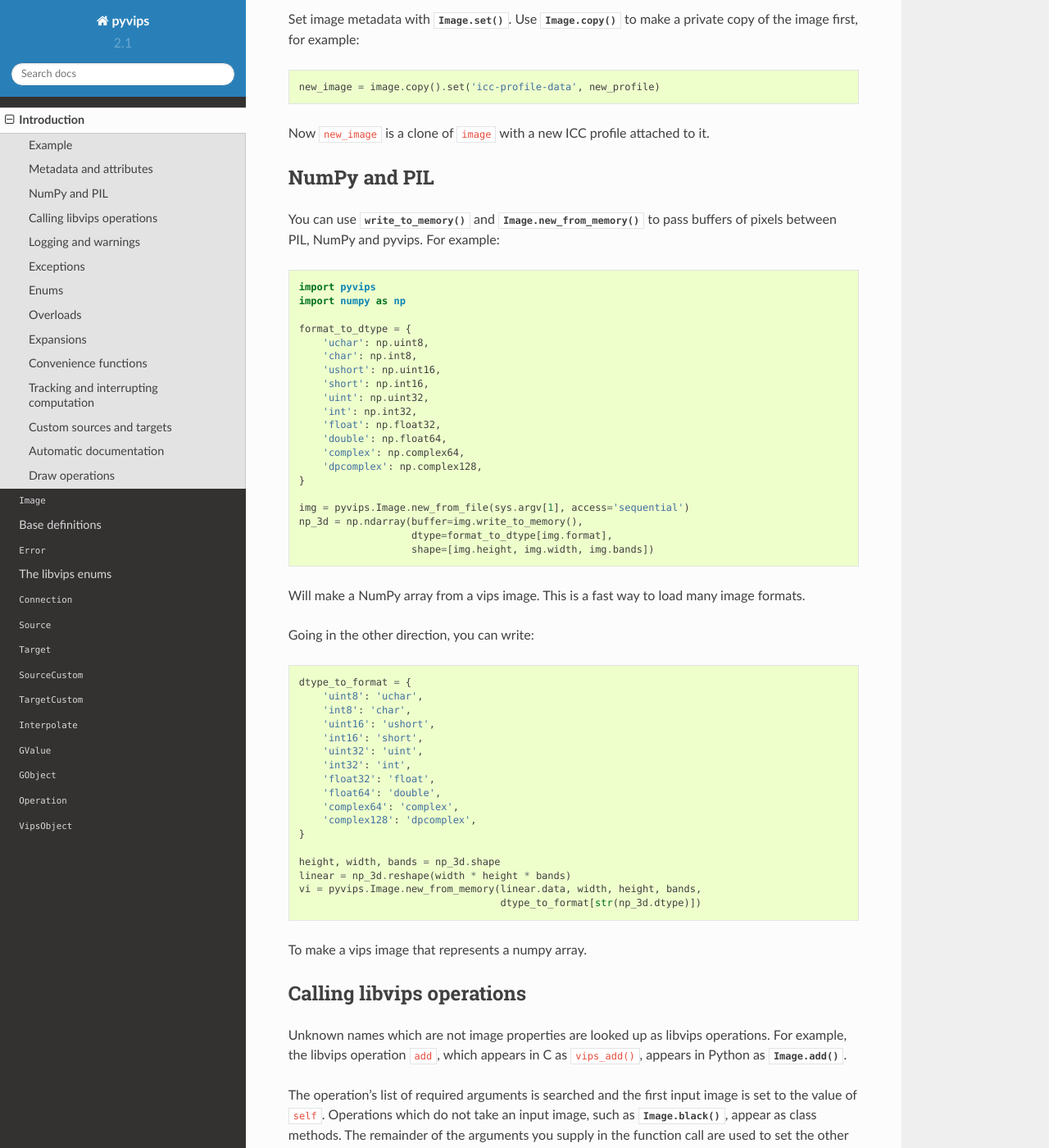
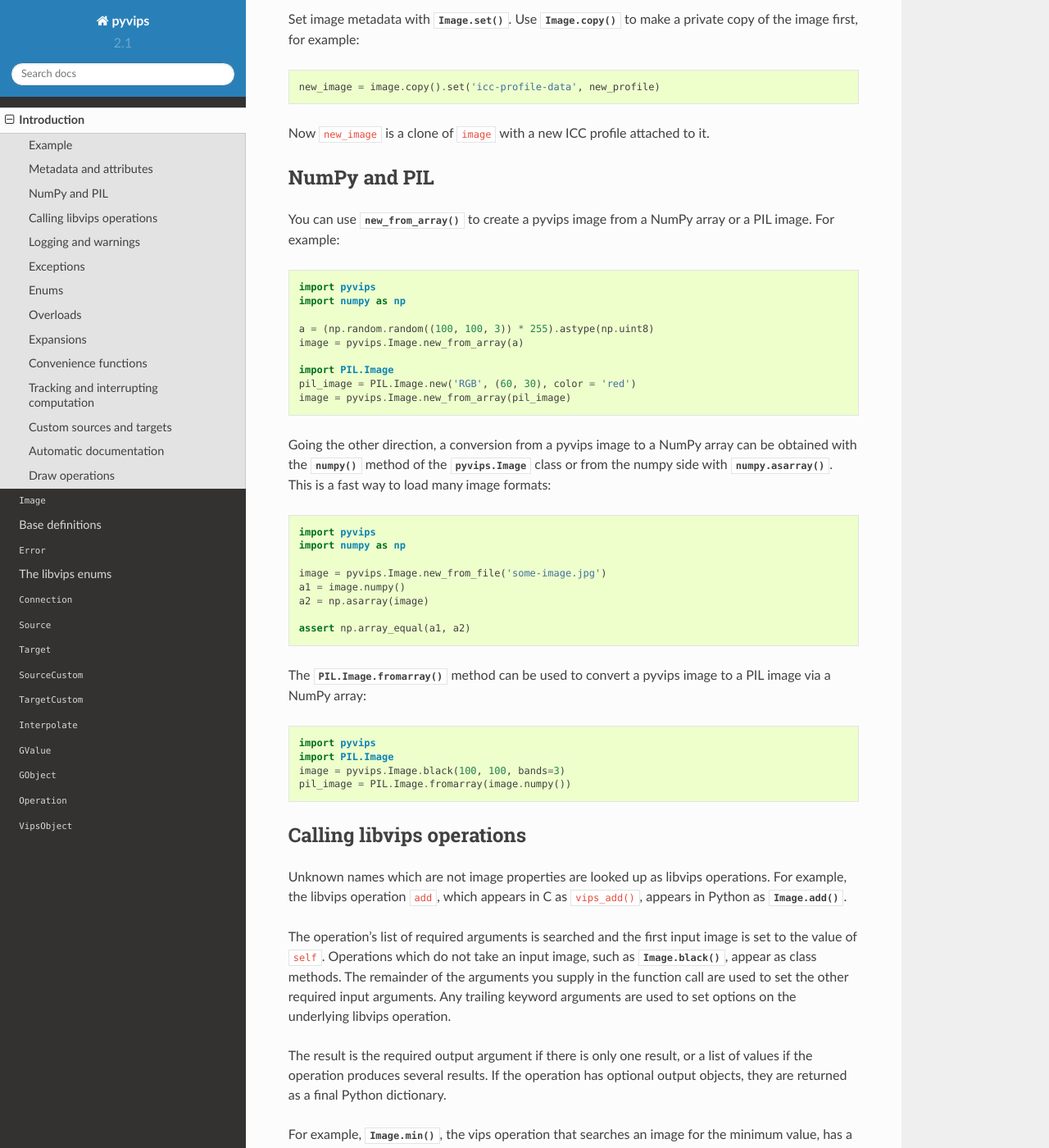
Before and after one commit to libvips/pyvips, a Sphinx documentation site: the page built from doc/intro.rst, in a window 1280 px wide and 1400 px high, scrolled down 2586 px. Shown: the whole window at 82% size. Built offline with Sphinx 7.4.7 and the Read the Docs theme 2.0.0, drawn with Linux system fonts in a browser that asks for light colours; some of the changed text lies outside the part shown.

Commit message:
Update for numpy/PIL: intro docs and example

```diff
--- a/doc/intro.rst
+++ b/doc/intro.rst
@@ -18,10 +18,10 @@ and saves it back to disc again::
 
     image = pyvips.Image.new_from_file('some-image.jpg', access='sequential')
     image *= [1, 2, 1]
-    mask = pyvips.Image.new_from_array([[-1, -1, -1],
-                                        [-1, 16, -1],
-                                        [-1, -1, -1]
-                                       ], scale=8)
+    mask = pyvips.Image.new_from_list([[-1, -1, -1],
+                                       [-1, 16, -1],
+                                       [-1, -1, -1]
+                                      ], scale=8)
     image = image.conv(mask, precision='integer')
     image.write_to_file('x.jpg')
 
@@ -61,13 +61,13 @@ entire images just as you would with single numbers.
 
 Next we have::
 
-    mask = pyvips.Image.new_from_array([[-1, -1, -1],
-                                        [-1, 16, -1],
-                                        [-1, -1, -1]
-                                       ], scale = 8)
+    mask = pyvips.Image.new_from_list([[-1, -1, -1],
+                                       [-1, 16, -1],
+                                       [-1, -1, -1]
+                                      ], scale = 8)
     image = image.conv(mask, precision = 'integer')
 
-:meth:`.new_from_array` creates an image from an array constant. The
+:meth:`.new_from_list` creates an image from a list of lists. The
 scale is the amount to divide the image by after integer convolution.
 
 See the libvips API docs for ``vips_conv()`` (the operation
@@ -127,54 +127,41 @@ it.
 NumPy and PIL
 -------------
 
-You can use :meth:`.write_to_memory` and :meth:`.Image.new_from_memory` to pass
-buffers of pixels between PIL, NumPy and pyvips. For example::
+You can use :meth:`.new_from_array` to create a pyvips image from a NumPy array
+or a PIL image. For example::
 
     import pyvips
     import numpy as np
 
-    format_to_dtype = {
-        'uchar': np.uint8,
-        'char': np.int8,
-        'ushort': np.uint16,
-        'short': np.int16,
-        'uint': np.uint32,
-        'int': np.int32,
-        'float': np.float32,
-        'double': np.float64,
-        'complex': np.complex64,
-        'dpcomplex': np.complex128,
-    }
+    a = (np.random.random((100, 100, 3)) * 255).astype(np.uint8)
+    image = pyvips.Image.new_from_array(a)
 
-    img = pyvips.Image.new_from_file(sys.argv[1], access='sequential')
-    np_3d = np.ndarray(buffer=img.write_to_memory(),
-                       dtype=format_to_dtype[img.format],
-                       shape=[img.height, img.width, img.bands])
+    import PIL.Image
+    pil_image = PIL.Image.new('RGB', (60, 30), color = 'red')
+    image = pyvips.Image.new_from_array(pil_image)
 
-Will make a NumPy array from a vips image. This is a fast way to load many
-image formats.
+Going the other direction, a conversion from a pyvips image to a NumPy array can
+be obtained with the :meth:`.numpy()` method of the :class:`pyvips.Image` class
+or from the numpy side with :func:`numpy.asarray`.  This is a fast way to load
+many image formats::
 
-Going in the other direction, you can write::
+    import pyvips
+    import numpy as np
 
-    dtype_to_format = {
-        'uint8': 'uchar',
-        'int8': 'char',
-        'uint16': 'ushort',
-        'int16': 'short',
-        'uint32': 'uint',
-        'int32': 'int',
-        'float32': 'float',
-        'float64': 'double',
-        'complex64': 'complex',
-        'complex128': 'dpcomplex',
-    }
+    image = pyvips.Image.new_from_file('some-image.jpg')
+    a1 = image.numpy()
+    a2 = np.asarray(image)
 
-    height, width, bands = np_3d.shape
-    linear = np_3d.reshape(width * height * bands)
-    vi = pyvips.Image.new_from_memory(linear.data, width, height, bands,
-                                      dtype_to_format[str(np_3d.dtype)])
+    assert np.array_equal(a1, a2)
 
-To make a vips image that represents a numpy array.
+The :meth:`PIL.Image.fromarray` method can be used to convert a pyvips image
+to a PIL image via a NumPy array::
+
+    import pyvips
+    import PIL.Image
+    image = pyvips.Image.black(100, 100, bands=3)
+    pil_image = PIL.Image.fromarray(image.numpy())
+
 
 Calling libvips operations
 --------------------------
```
Also changed, not shown: other parts of doc/intro.rst (+1 -1 lines), 1 other file.
